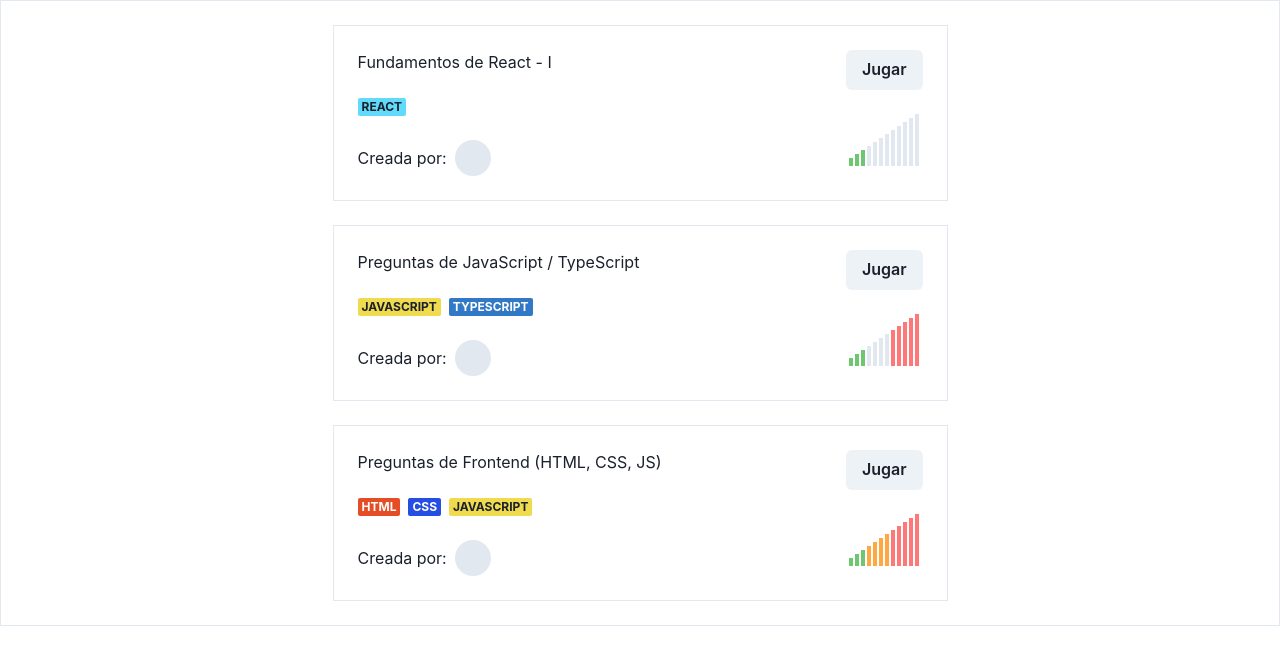
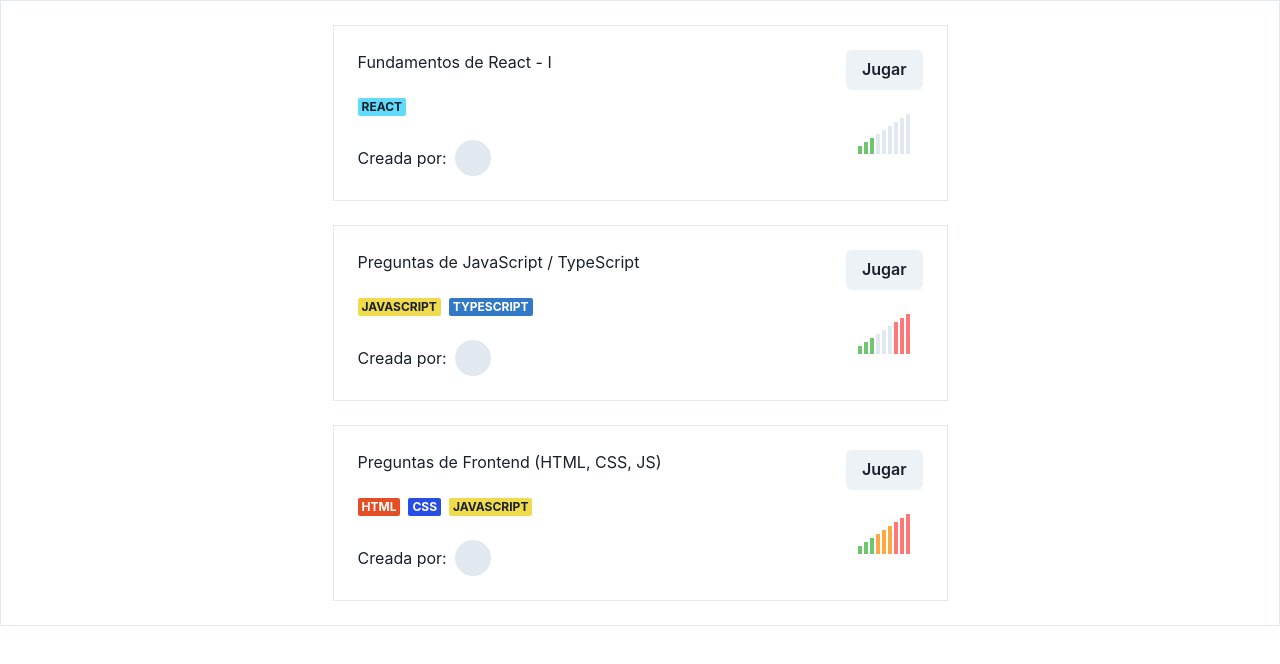
Before and after one commit to NicolasNakasone/AnswerTheTechQuestion, a React (Vite) app in the folder client/: page / in a window 1280 px wide. Both pictures are taken after a click on the button "Trivias destacadas". Shown: the top 664 px of the page. Built offline with nearby package versions, Linux system fonts and the light colour scheme.

Commit message:
fix(name): modified RangeSVG file name and rank icons

```diff
--- a/client/src/assets/svg/common/RangeSVG.tsx
+++ b/client/src/assets/svg/common/RangeSVG.tsx
@@ -14,23 +14,20 @@ export const BasicSVG = ({ isDisabled }: RangeSVG): JSX.Element => {
 
 export const IntermediateSVG = ({ isDisabled }: RangeSVG): JSX.Element => {
   return (
-    <svg height="32" viewBox="0 0 24 32" fill={!isDisabled ? '#FFA741' : '#E2E8F0'}>
-      <rect width="4" height="20" x="2" y="12" />
-      <rect width="4" height="24" x="8" y="8" />
-      <rect width="4" height="28" x="14" y="4" />
-      <rect width="4" height="32" x="20" y="0" />
+    <svg height="28" viewBox="0 0 18 28" fill={!isDisabled ? '#FFA741' : '#E2E8F0'}>
+      <rect width="4" height="20" x="2" y="8" />
+      <rect width="4" height="24" x="8" y="4" />
+      <rect width="4" height="28" x="14" y="0" />
     </svg>
   )
 }
 
 export const AdvancedSVG = ({ isDisabled }: RangeSVG): JSX.Element => {
   return (
-    <svg height="52" viewBox="0 0 30 52" fill={!isDisabled ? '#FF7777' : '#E2E8F0'}>
-      <rect width="4" height="36" x="2" y="16" />
-      <rect width="4" height="40" x="8" y="12" />
-      <rect width="4" height="44" x="14" y="8" />
-      <rect width="4" height="48" x="20" y="4" />
-      <rect width="4" height="52" x="26" y="0" />
+    <svg height="40" viewBox="0 0 18 40" fill={!isDisabled ? '#FF7777' : '#E2E8F0'}>
+      <rect width="4" height="32" x="2" y="8" />
+      <rect width="4" height="36" x="8" y="4" />
+      <rect width="4" height="40" x="14" y="0" />
     </svg>
   )
 }
```
